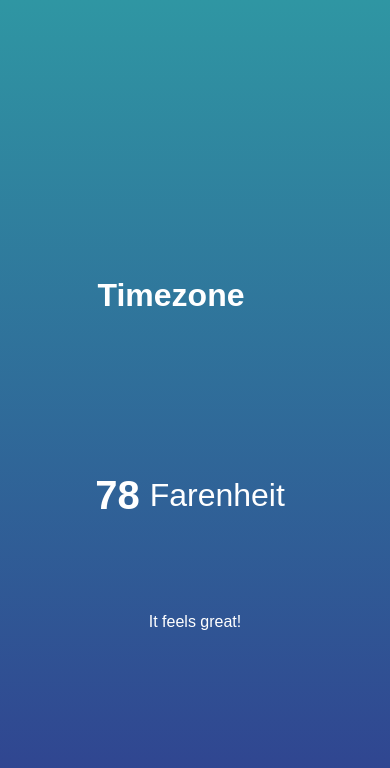
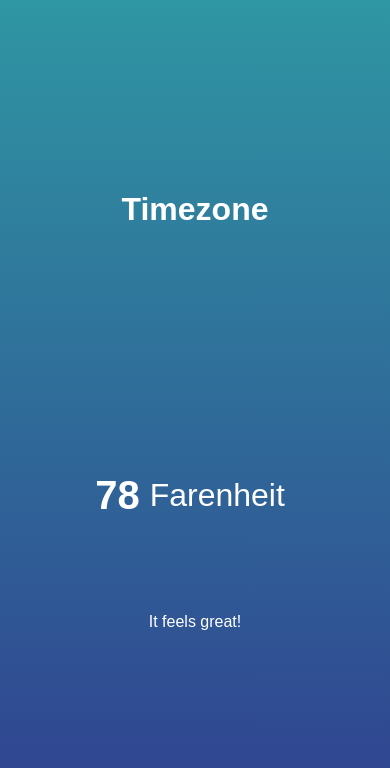
Before and after one commit to Cobrettie/weather-app, a plain HTML site: page index.html in a window 390 px wide. Drawn offline with Linux system fonts and the light colour scheme.

Commit message:
Add responsiveness to .location for max-width:500px

```diff
--- a/style.css
+++ b/style.css
@@ -52,3 +52,12 @@ body {
 Begin Media Queries
 ---------
  */
+
+@media(max-width: 500px) {
+    .location {
+        display: flex;
+        flex-direction: column;
+        justify-content: space-around;
+        align-items: center;
+    }
+}
```
